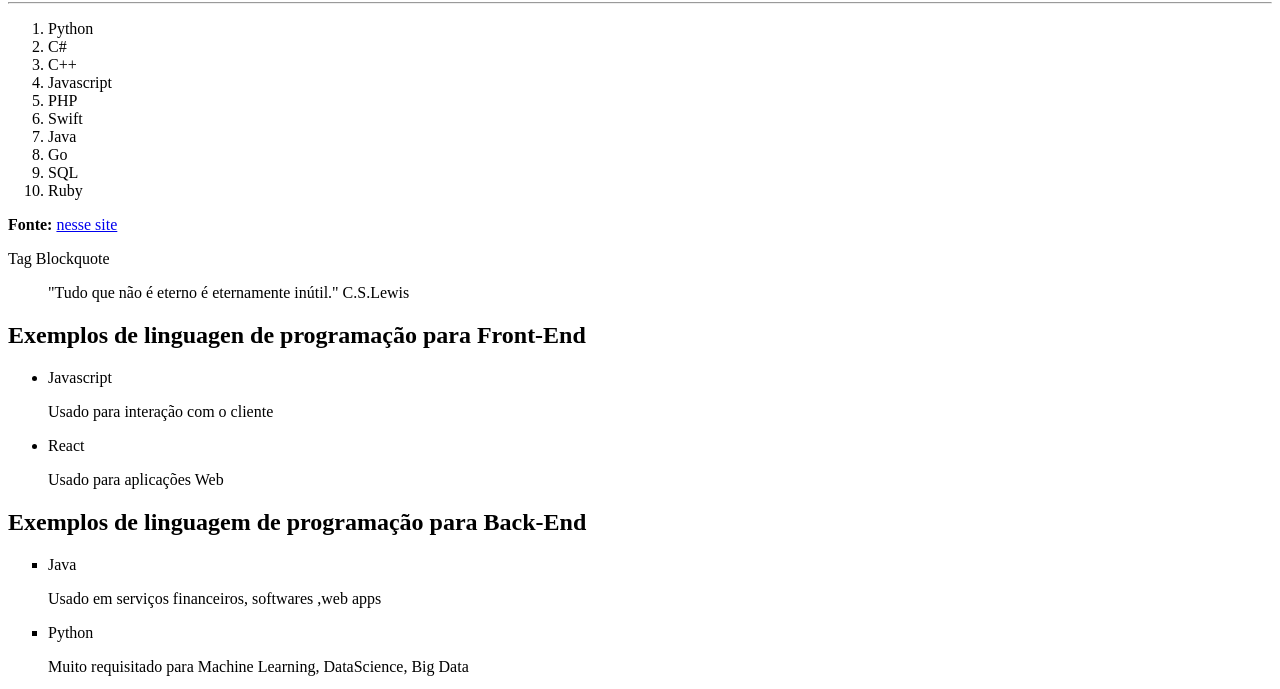
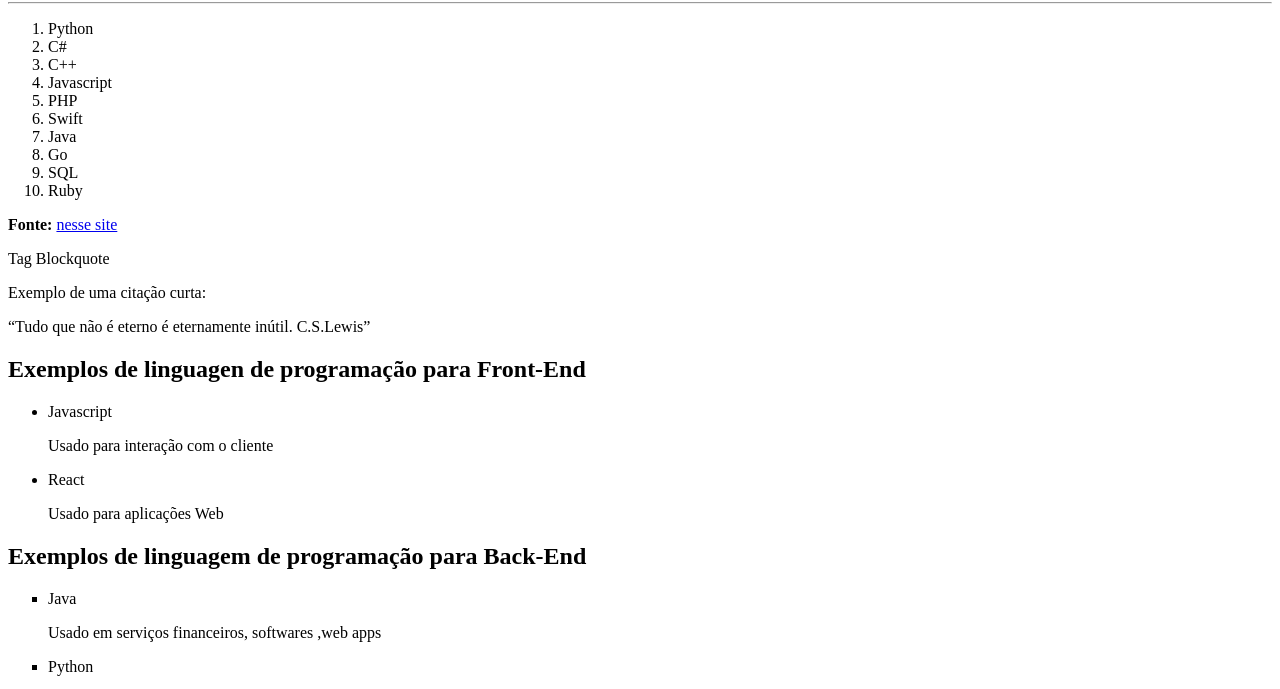
Before and after one commit to isaiasbatista1/Softex-HTML-e-CSS, a plain HTML site: page Atividade1 - tags html/index.html in a window 1280 px wide. Shown: the part 78-767 px from the top of the page. Drawn offline with Linux system fonts and the light colour scheme.

Commit message:
Update index.html
fiz uma alteração no código

```diff
--- a/Atividade1 - tags html/index.html
+++ b/Atividade1 - tags html/index.html
@@ -6,7 +6,6 @@
     <title>Página de teste</title>
 </head>
 <body>
-    <!--Praticando apenas com tags HTML-->
     <h1>Lista com as linguagens de programação mais usadas em 2023</h1>
 
     <hr>
@@ -25,10 +24,8 @@
     <strong>Fonte:</strong> <a href="https://www.hostinger.com.br/tutoriais/linguagens-de-programacao-mais-usadas"> nesse site</a>
 
     <p>Tag Blockquote
-    <blockquote>
-    "Tudo que não é eterno é eternamente inútil." C.S.Lewis
-    </blockquote>
-    </p>
+    <p>Exemplo de uma citação curta:</p>
+    <q>Tudo que não é eterno é eternamente inútil. C.S.Lewis</q>
 
 
     <h2> Exemplos de linguagen de programação para Front-End</h2>
```
